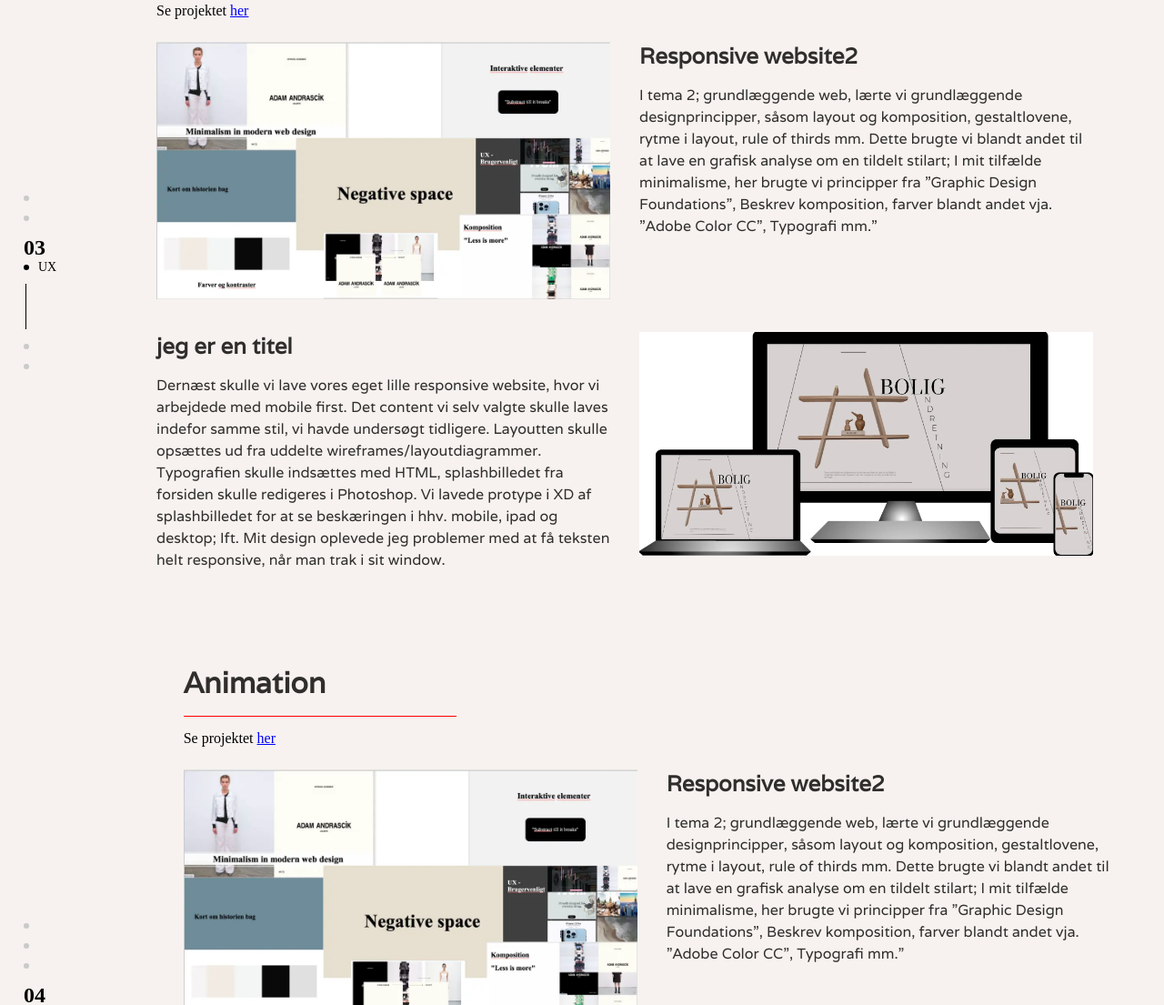
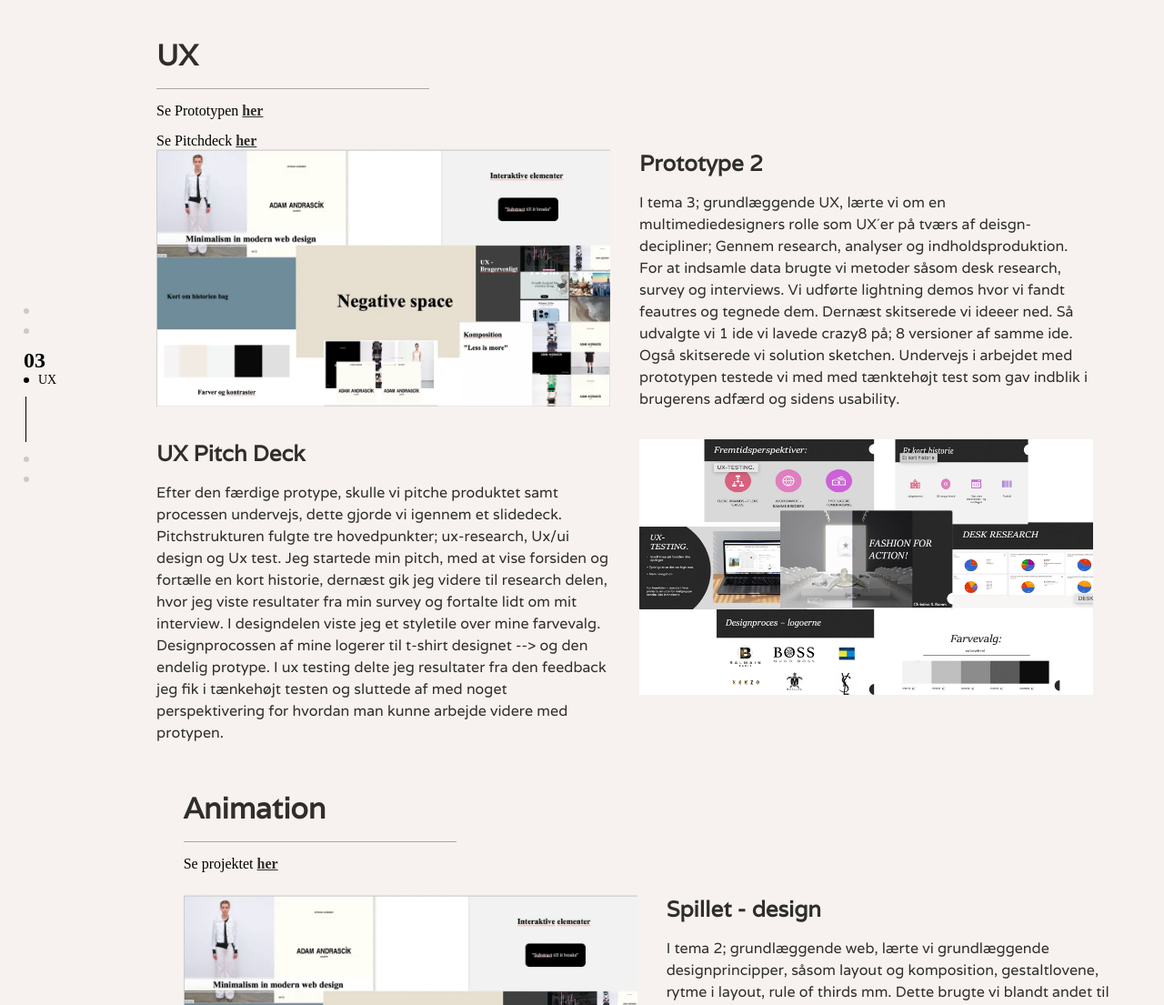
Before and after one commit to chri42mp/portfolie, a plain HTML site: page portfolio.html in a window 1280 px wide. Shown: the part 1695-2800 px from the top of the page at 91% size. Drawn offline with Linux system fonts and the light colour scheme; a web font is replaced by a local one.

Commit message:
portfolio

```diff
--- a/portfolio.css
+++ b/portfolio.css
@@ -23,13 +23,14 @@
 .portfolio-section__title-underline {
   width: 300px;
   height: 1px;
-  background: red;
+  background-color: var(--secondary-color);
 }
 .portfolio-section__link {
   margin-top: 15px;
 }
 .portfolio-section__link a {
-  color: blue;
+  color: var(--first-color);
+  font-weight: bold;
   text-decoration: underline;
 }
 
--- a/portfolio.html
+++ b/portfolio.html
@@ -23,7 +23,7 @@
         <button class="toggle-btn">☰</button>
         <ul>
           <li><a href="ommig.html">Om mig</a></li>
-          <li><a href="portfolio.html">Portfolie</a></li>
+          <li><a href="portfolio.html" class="active">Portfolie</a></li>
         </ul>
       </nav>
     </header>
@@ -47,10 +47,20 @@
       </div>
       <div class="portfolio-section__content">
         <div>
-          <h2 class="portfolio-section__title">hej med dig</h2>
+          <h2 class="portfolio-section__title">Projekt oversigt</h2>
           <div class="portfolio-section__title-underline"></div>
         </div>
-        <div>Jeg hedder c og jeg har lavet kode</div>
+        <h2>02</h2> <h3>Responsivt website V2</h3>
+         <div class="portfolio-section__title-underline"></div>
+        <h2>03</h2> <h3>Prototype2</h3>
+        <h3>Pitchdeck</h3>
+         <div class="portfolio-section__title-underline"></div>
+        <h2>04</h2>
+        <h3>Temaopgave - spil</h3>
+         <div class="portfolio-section__title-underline"></div>
+        <h2>05</h2>
+        <h3>Redesign af Broen</h3>
+
       </div>
     </section>
 
@@ -74,7 +84,7 @@
       </div>
       <div class="portfolio-section__content">
         <div>
-          <h2 class="portfolio-section__title">Grundlæggende web</h2>
+          <h2 class="portfolio-section__title">Web</h2>
           <div class="portfolio-section__title-underline"></div>
 
           <div class="portfolio-section__link">
@@ -92,7 +102,7 @@
                 <img src="02collage.webp" alt="" style="width: 100%" />
               </div>
               <div class="col">
-                <h3>Responsive website2</h3>
+                <h3>Undersøgelse af stilart</h3>
                 <p>
                   I tema 2; grundlæggende web, lærte vi grundlæggende
                   designprincipper, såsom layout og komposition, gestaltlovene,
@@ -109,7 +119,7 @@
               class="portfolio-section__projects-grid portfolio-section__projects-grid--reverse"
             >
               <div class="col">
-                <h3>jeg er en titel</h3>
+                <h3>Responsive website2</h3>
                 <p>
                   Dernæst skulle vi lave vores eget lille responsive website,
                   hvor vi arbejdede med mobile first. Det content vi selv valgte
@@ -155,9 +165,15 @@
           <div class="portfolio-section__title-underline"></div>
 
           <div class="portfolio-section__link">
-            Se projektet
+            Se Prototypen
             <a
-              href="http://csramm.dk/kea/02_web/04_responsive/responsive_v2/index.html"
+              href="https://xd.adobe.com/view/ac278ebe-a1f6-4091-a782-f3851a63bae6-f974/ "
+              >her</a
+            >
+              <div class="portfolio-section__link">
+            Se Pitchdeck
+            <a
+              href=""
               >her</a
             >
           </div>
@@ -169,15 +185,11 @@
                 <img src="02collage.webp" alt="" style="width: 100%" />
               </div>
               <div class="col">
-                <h3>Responsive website2</h3>
+                <h3>Prototype 2</h3>
                 <p>
-                  I tema 2; grundlæggende web, lærte vi grundlæggende
-                  designprincipper, såsom layout og komposition, gestaltlovene,
-                  rytme i layout, rule of thirds mm. Dette brugte vi blandt
-                  andet til at lave en grafisk analyse om en tildelt stilart; I
-                  mit tilfælde minimalisme, her brugte vi principper fra
-                  ”Graphic Design Foundations”, Beskrev komposition, farver
-                  blandt andet vja. ”Adobe Color CC”, Typografi mm.”
+                  I tema 3; grundlæggende UX, lærte vi om en multimediedesigners rolle som UX´er på tværs af deisgn-decipliner; Gennem research, analyser og indholdsproduktion. For at indsamle data brugte vi metoder såsom desk research, survey og interviews.
+                  Vi udførte lightning demos hvor vi fandt feautres og tegnede dem. Dernæst skitserede vi ideeer ned. Så udvalgte vi 1 ide vi lavede crazy8 på; 8 versioner af samme ide. Også skitserede vi solution sketchen.
+                  Undervejs i arbejdet med prototypen testede vi med med tænktehøjt test som gav indblik i brugerens adfærd og sidens usability.
                 </p>
               </div>
             </div>
@@ -186,22 +198,16 @@
               class="portfolio-section__projects-grid portfolio-section__projects-grid--reverse"
             >
               <div class="col">
-                <h3>jeg er en titel</h3>
+                <h3>UX Pitch Deck</h3>
                 <p>
-                  Dernæst skulle vi lave vores eget lille responsive website,
-                  hvor vi arbejdede med mobile first. Det content vi selv valgte
-                  skulle laves indefor samme stil, vi havde undersøgt tidligere.
-                  Layoutten skulle opsættes ud fra uddelte
-                  wireframes/layoutdiagrammer. Typografien skulle indsættes med
-                  HTML, splashbilledet fra forsiden skulle redigeres i
-                  Photoshop. Vi lavede protype i XD af splashbilledet for at se
-                  beskæringen i hhv. mobile, ipad og desktop; Ift. Mit design
-                  oplevede jeg problemer med at få teksten helt responsive, når
-                  man trak i sit window.
+                  Efter den færdige protype, skulle vi pitche produktet samt processen undervejs, dette gjorde vi igennem et slidedeck. Pitchstrukturen fulgte tre hovedpunkter; ux-research, Ux/ui design og Ux test.
+                  Jeg startede min pitch, med at vise forsiden og fortælle en kort historie, dernæst gik jeg videre til research delen, hvor jeg viste resultater fra min survey og fortalte lidt om mit interview. I designdelen viste jeg et styletile over mine farvevalg.
+                  Designprocossen af mine logerer til t-shirt designet --> og den endelig protype.
+                  I ux testing delte jeg resultater fra den feedback jeg fik i tænkehøjt testen og sluttede af med noget perspektivering for hvordan man kunne arbejde videre med protypen.
                 </p>
               </div>
               <div class="col">
-                <img src="responsive-content.webp" alt="" style="width: 100%" />
+                <img src="ux pitch.webp" alt="" style="width: 100%" />
               </div>
             </div>
           </div>
@@ -234,10 +240,7 @@
 
           <div class="portfolio-section__link">
             Se projektet
-            <a
-              href="http://csramm.dk/kea/04_animation/spil/index.html"
-              >her</a
-            >
+            <a href="http://csramm.dk/kea/04_animation/spil/index.html">her</a>
           </div>
         </div>
         <div>
@@ -247,7 +250,7 @@
                 <img src="02collage.webp" alt="" style="width: 100%" />
               </div>
               <div class="col">
-                <h3>Responsive website2</h3>
+                <h3>Spillet - design</h3>
                 <p>
                   I tema 2; grundlæggende web, lærte vi grundlæggende
                   designprincipper, såsom layout og komposition, gestaltlovene,
@@ -264,7 +267,7 @@
               class="portfolio-section__projects-grid portfolio-section__projects-grid--reverse"
             >
               <div class="col">
-                <h3>jeg er en titel</h3>
+                <h3>Spillet kode</h3>
                 <p>
                   Dernæst skulle vi lave vores eget lille responsive website,
                   hvor vi arbejdede med mobile first. Det content vi selv valgte
@@ -324,7 +327,7 @@
                 <img src="02collage.webp" alt="" style="width: 100%" />
               </div>
               <div class="col">
-                <h3>Responsive website2</h3>
+                <h3>Optagelse og redigering af video</h3>
                 <p>
                   I tema 2; grundlæggende web, lærte vi grundlæggende
                   designprincipper, såsom layout og komposition, gestaltlovene,
@@ -341,7 +344,7 @@
               class="portfolio-section__projects-grid portfolio-section__projects-grid--reverse"
             >
               <div class="col">
-                <h3>jeg er en titel</h3>
+                <h3>Redesign</h3>
                 <p>
                   Dernæst skulle vi lave vores eget lille responsive website,
                   hvor vi arbejdede med mobile first. Det content vi selv valgte
```
Also changed, not shown: ux pitch.webp (added), 1 other file.
